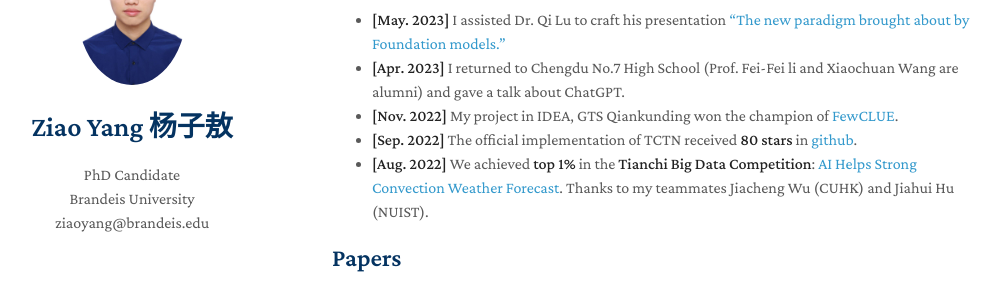
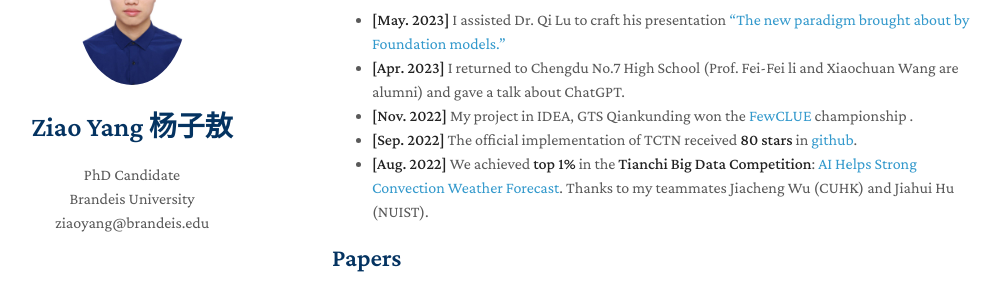
Before and after one commit to yangziao56/homepage, a Jekyll site: the page built from index.md, in a window 1280 px wide and 900 px high, scrolled down 449 px. Shown: the part 153-444 px from the top of the window, without its empty margins (138-1144 px from the left). Built offline with Jekyll 4.4.1, drawn with Linux system fonts in a browser that asks for light colours; nearby versions of some CDN libraries; a style sheet for code colours, icons or effects is not loaded; our own code applies the rules of GitHub Pages for plain Markdown files.

Commit message:
Update index.md
Signed-off-by: Ziao Yang <70676524+yangziao56@users.noreply.github.com>

```diff
--- a/index.md
+++ b/index.md
@@ -21,7 +21,7 @@ You can learn more details about my research through my [Curriculum Vitae](https
 ## News
 - **[May. 2023]** I assisted Dr. Qi Lu to craft his presentation ["The new paradigm brought about by Foundation models."](https://www.bilibili.com/video/BV1mM4y147qw/?spm_id_from=333.337.search-card.all.click)
 - **[Apr. 2023]** I returned to Chengdu No.7 High School (Prof. Fei-Fei li and Xiaochuan Wang are alumni) and gave a talk about ChatGPT.
-- **[Nov. 2022]** My project in IDEA, GTS Qiankunding won the champion of [FewCLUE](https://www.cluebenchmarks.com/fewclue.html).
+- **[Nov. 2022]** My project in IDEA, GTS Qiankunding won the [FewCLUE](https://www.cluebenchmarks.com/fewclue.html) championship .
 - **[Sep. 2022]** The official implementation of TCTN received **80 stars** in [github](https://github.com/yangziao56/TCTN-pytorch).
 - **[Aug. 2022]** We achieved **top 1%** in the **Tianchi Big Data Competition**: [AI Helps Strong Convection Weather Forecast](https://tianchi.aliyun.com/competition/entrance/531962/rankingList). Thanks to my teammates Jiacheng Wu (CUHK) and Jiahui Hu (NUIST).
 
```
